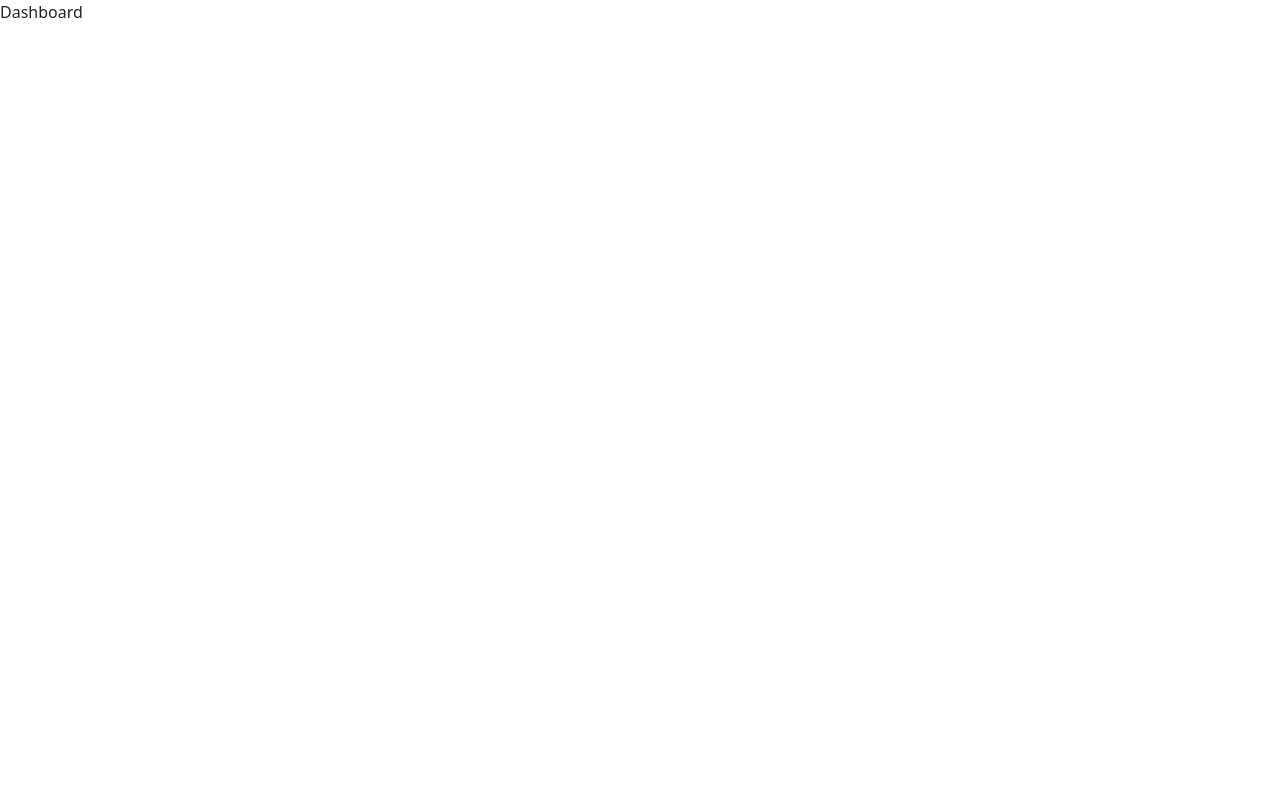
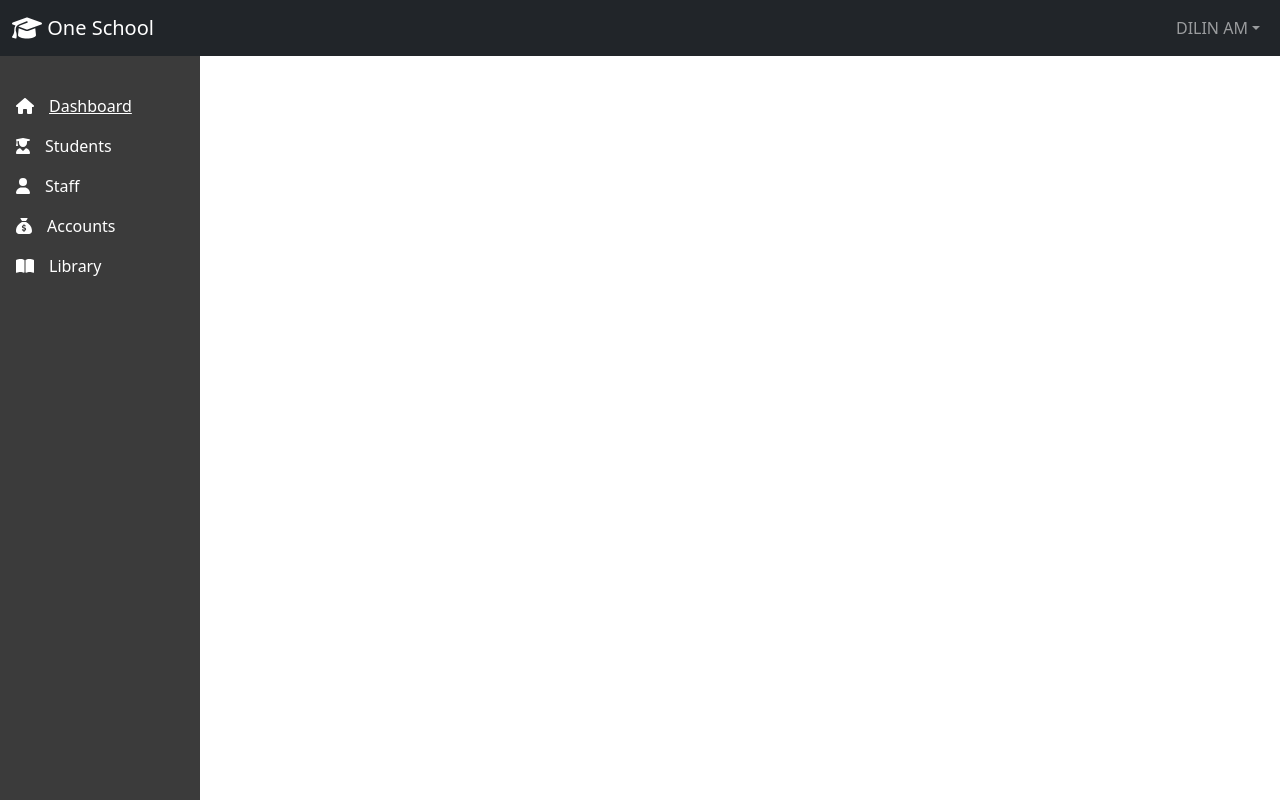
Before and after one commit to dilinamr/Oneschool-react-bootsrap, a React (Create React App) app: page / in a window 1280 px wide. Built offline with nearby package versions, Linux system fonts and the light colour scheme.

Commit message:
Routting

```diff
--- a/src/components/Sidebar.jsx
+++ b/src/components/Sidebar.jsx
@@ -6,9 +6,9 @@ const Sidebar = ()=>{
 <div className="sidebar">
 <Nav defaultActiveKey="/" className="flex-column">
             <Nav.Link href="/"><FontAwesomeIcon icon={faHouse} /><span className="d-none d-md-inline">Dashboard</span></Nav.Link>
-            <Nav.Link href="/students"> <FontAwesomeIcon icon={faUserGraduate} /><span className="d-none d-md-inline">Students</span></Nav.Link>
+            <Nav.Link href="/student"> <FontAwesomeIcon icon={faUserGraduate} /><span className="d-none d-md-inline">Students</span></Nav.Link>
             <Nav.Link href="/staff"><FontAwesomeIcon icon={faUser} /><span className="d-none d-md-inline">Staff</span></Nav.Link>
-            <Nav.Link href="/accounts"><FontAwesomeIcon icon={faSackDollar} /><span className="d-none d-md-inline">Accounts</span></Nav.Link>
+            <Nav.Link href="/account"><FontAwesomeIcon icon={faSackDollar} /><span className="d-none d-md-inline">Accounts</span></Nav.Link>
             <Nav.Link href="library"><FontAwesomeIcon icon={faBookOpen} /><span className="d-none d-md-inline">Library</span></Nav.Link>
 
           </Nav>
--- /dev/null
+++ b/src/layouts/Main.jsx
@@ -0,0 +1,10 @@
+import Navbarone from "../components/Navbarone";
+import Sidebar from "../components/Sidebar";
+const Main = () => {
+    return (<>
+    <Navbarone/>
+    <Sidebar/>
+    </>)
+};
+
+export default Main;
--- a/src/views/Account.jsx
+++ b/src/views/Account.jsx
@@ -1,4 +1,5 @@
+import Main from "../layouts/Main";
 const Account = () => {
-    return(<p>Account</p>);
+    return(<><Main/></>);
 };
 export default Account;
--- a/src/views/Dashboard.jsx
+++ b/src/views/Dashboard.jsx
@@ -1,4 +1,8 @@
+import Main from "../layouts/Main";
+
 const Dashboard = () => {
-    return(<p>Dashboard</p>);
+    return(<>
+    <Main/>
+    </>);
 };
 export default Dashboard;
--- a/src/views/Library.jsx
+++ b/src/views/Library.jsx
@@ -1,4 +1,8 @@
-const Library = () => {
-    return(<div>Library</div>);
+import Main from "../layouts/Main";
+
+const Library = () =>{
+    return(<>
+    <Main/>
+    </>);
 };
 export default Library;
--- a/src/views/Staff.jsx
+++ b/src/views/Staff.jsx
@@ -1,4 +1,8 @@
+import Main from "../layouts/Main";
+
 const Staff = () => {
-    return(<p>Staff</p>);
+    return(<>
+    <Main/>
+    </>);
 };
 export default Staff;
--- a/src/views/Student.jsx
+++ b/src/views/Student.jsx
@@ -1,4 +1,7 @@
+import Main from "../layouts/Main";
 const Student = () => {
-    return(<p>Student</p>);
+    return(<>
+    <Main/>
+    </>);
 };
 export default Student;
```
